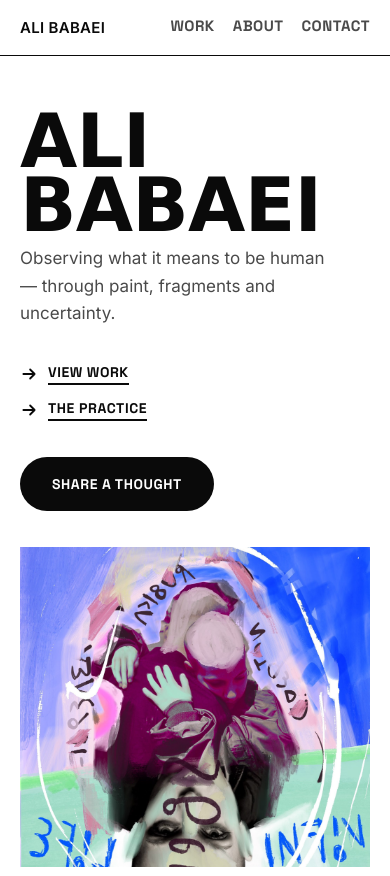
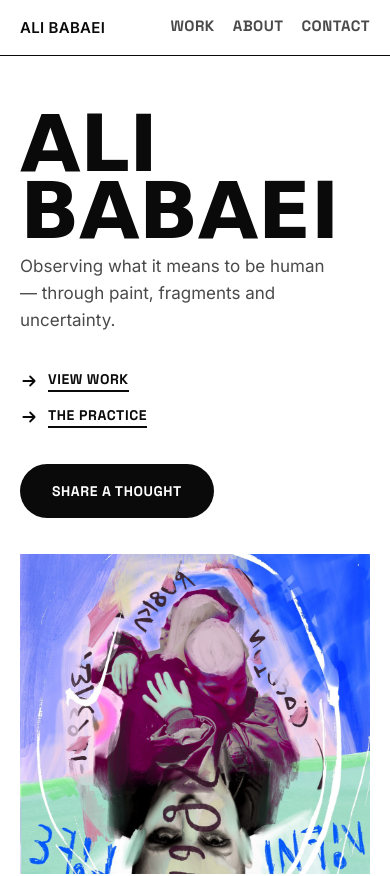
Before and after one commit to alibabaeicode/portfolio, a plain HTML site: page index.html in a window 390 px wide. Shown: the top 876 px of the page. Drawn offline with Linux system fonts and the light colour scheme; a web font is replaced by a local one.

Commit message:
Add a documented mobile type-scale convention (#9)
Introduce --mobile-heading-scale in :root and use it for the hero
name's mobile min size (56px desktop base x 1.4 = 78.4px) instead of
a hand-picked px value, so the mobile/desktop size relationship is
explicit and adjustable in one place. Documented in DESIGN_SYSTEM.md,
which css/style.css already referenced but didn't exist yet.

Co-authored-by: Claude <noreply@anthropic.com>

```diff
--- a/css/style.css
+++ b/css/style.css
@@ -9,6 +9,11 @@
   --font-display: 'Barriecito', cursive;
   --font-label: 'Space Grotesk', sans-serif;
   --font-body: 'Inter', sans-serif;
+
+  /* Mobile type scale: multiplier applied to a desktop base size to get
+     that element's minimum size on mobile (<=700px). Keeps the ratio
+     explicit and in one place instead of picking mobile sizes by eye. */
+  --mobile-heading-scale: 1.4;
 }
 
 * { box-sizing: border-box; }
@@ -172,7 +177,8 @@ a:hover { color: var(--ink); }
     position: static;
   }
   .home .home-name {
-    font-size: clamp(72px, 19vw, 130px);
+    /* min = desktop base (56px) x --mobile-heading-scale */
+    font-size: clamp(calc(56px * var(--mobile-heading-scale)), 19vw, 130px);
   }
   .home-tagline {
     margin-top: -28px;
```
Also changed, not shown: 1 other file.
